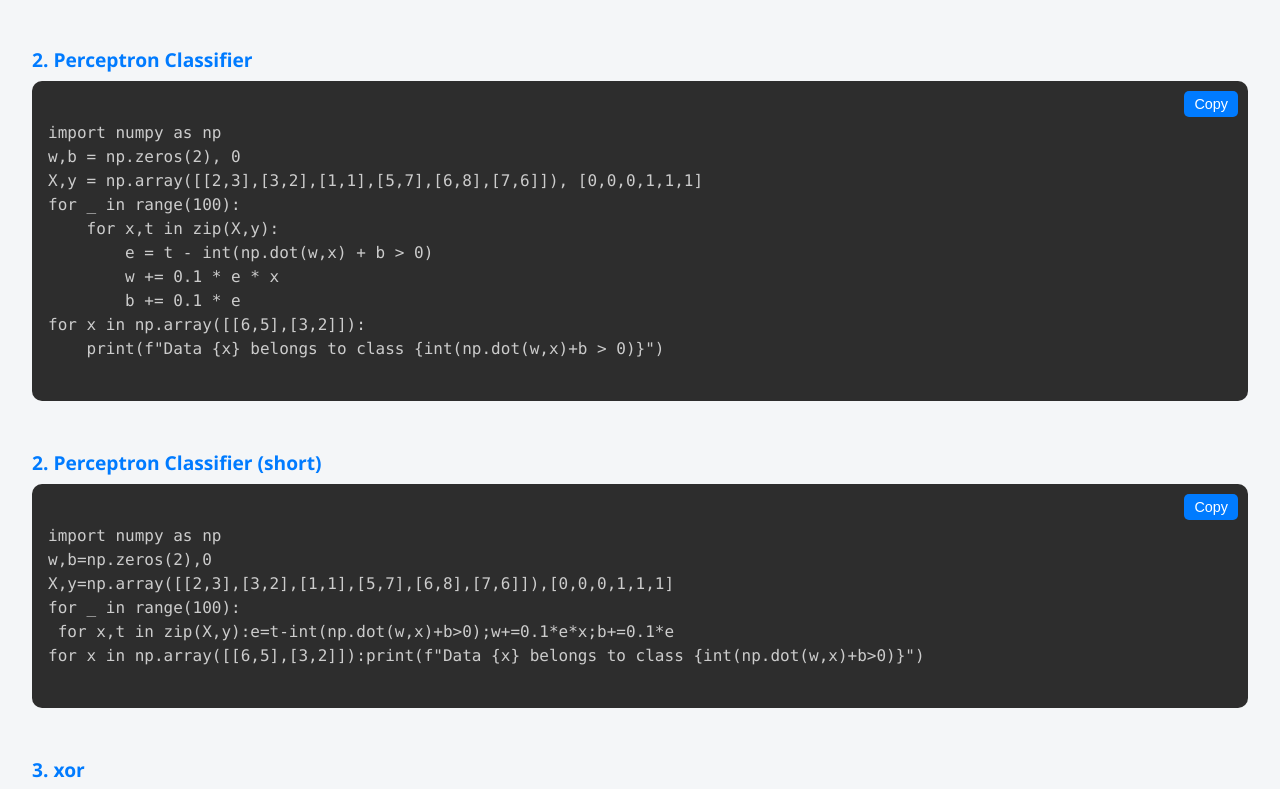
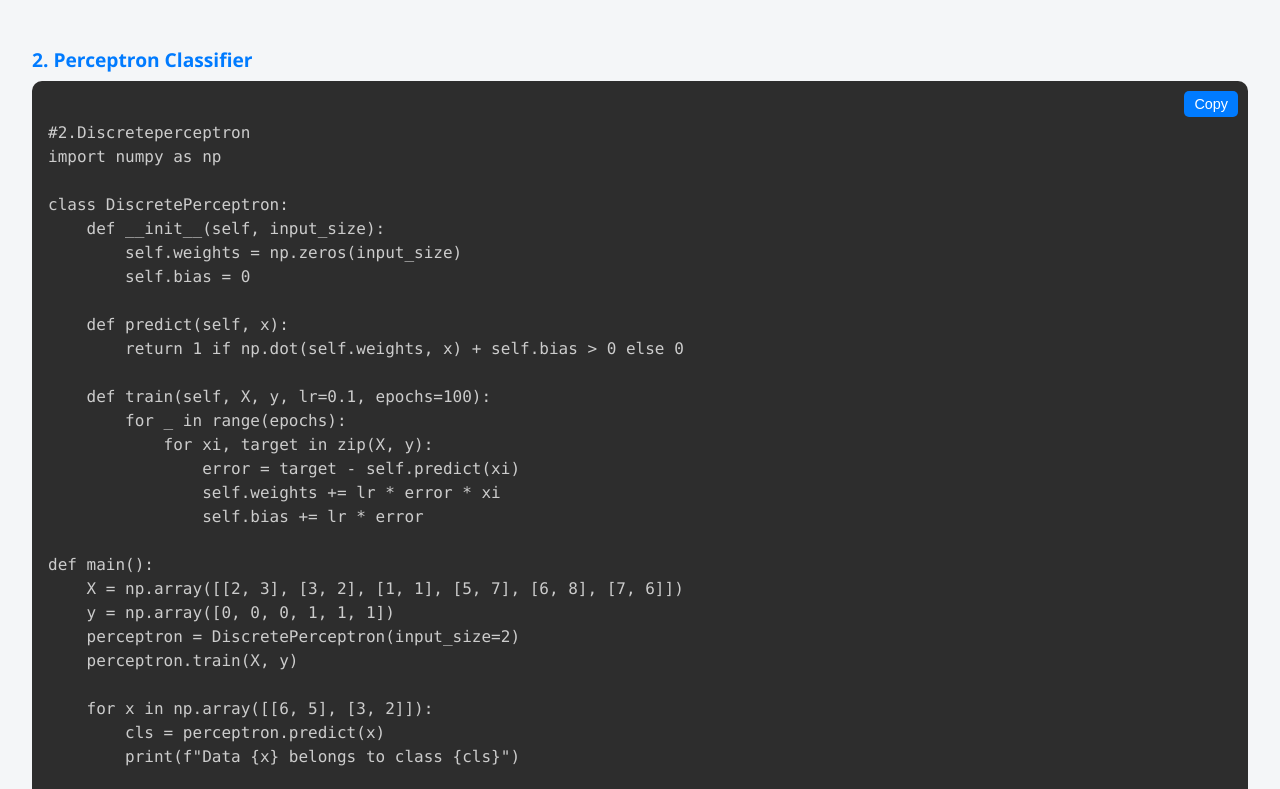
Before and after one commit to include-332/tiki-tiki, a plain HTML site: page index.html in a window 1280 px wide. Shown: the part 661-1450 px from the top of the page. Drawn offline with nearby package versions, Linux system fonts and the light colour scheme.

Commit message:
Add files via upload

```diff
--- a/index.html
+++ b/index.html
@@ -102,16 +102,37 @@ print("Fan Speed:", sim.output['fan_speed'])
     <div class="code-block">
       <button class="copy-btn" onclick="copyCode(this)">Copy</button>
       <pre><code class="language-python">
+#2.Discreteperceptron
 import numpy as np
-w,b = np.zeros(2), 0
-X,y = np.array([[2,3],[3,2],[1,1],[5,7],[6,8],[7,6]]), [0,0,0,1,1,1]
-for _ in range(100):
-    for x,t in zip(X,y):
-        e = t - int(np.dot(w,x) + b > 0)
-        w += 0.1 * e * x
-        b += 0.1 * e
-for x in np.array([[6,5],[3,2]]):
-    print(f"Data {x} belongs to class {int(np.dot(w,x)+b > 0)}")
+
+class DiscretePerceptron:
+    def __init__(self, input_size):
+        self.weights = np.zeros(input_size)
+        self.bias = 0
+
+    def predict(self, x):
+        return 1 if np.dot(self.weights, x) + self.bias > 0 else 0
+
+    def train(self, X, y, lr=0.1, epochs=100):
+        for _ in range(epochs):
+            for xi, target in zip(X, y):
+                error = target - self.predict(xi)
+                self.weights += lr * error * xi
+                self.bias += lr * error
+
+def main():
+    X = np.array([[2, 3], [3, 2], [1, 1], [5, 7], [6, 8], [7, 6]])
+    y = np.array([0, 0, 0, 1, 1, 1])
+    perceptron = DiscretePerceptron(input_size=2)
+    perceptron.train(X, y)
+
+    for x in np.array([[6, 5], [3, 2]]):
+        cls = perceptron.predict(x)
+        print(f"Data {x} belongs to class {cls}")
+
+if __name__ == "__main__":
+    main()
+
       </code></pre>
     </div>
   </div>
@@ -124,11 +145,15 @@ for x in np.array([[6,5],[3,2]]):
       <button class="copy-btn" onclick="copyCode(this)">Copy</button>
       <pre><code class="language-python">
 import numpy as np
-w,b=np.zeros(2),0
-X,y=np.array([[2,3],[3,2],[1,1],[5,7],[6,8],[7,6]]),[0,0,0,1,1,1]
+w,b = np.zeros(2), 0
+X,y = np.array([[2,3],[3,2],[1,1],[5,7],[6,8],[7,6]]), [0,0,0,1,1,1]
 for _ in range(100):
- for x,t in zip(X,y):e=t-int(np.dot(w,x)+b>0);w+=0.1*e*x;b+=0.1*e
-for x in np.array([[6,5],[3,2]]):print(f"Data {x} belongs to class {int(np.dot(w,x)+b>0)}")
+    for x,t in zip(X,y):
+        e = t - int(np.dot(w,x) + b > 0)
+        w += 0.1 * e * x
+        b += 0.1 * e
+for x in np.array([[6,5],[3,2]]):
+    print(f"Data {x} belongs to class {int(np.dot(w,x)+b > 0)}")
       </code></pre>
     </div>
   </div>
```
